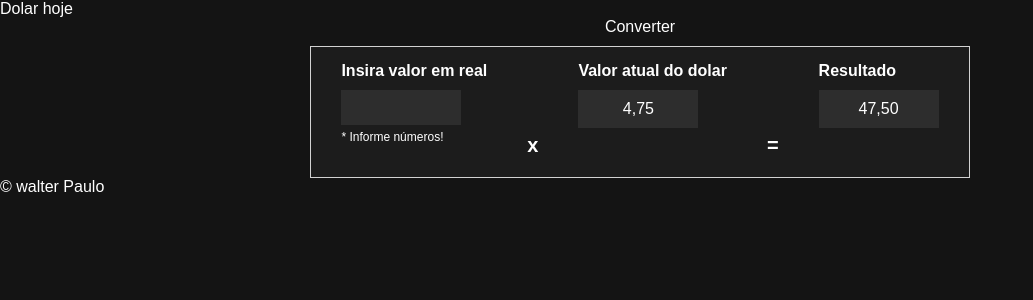
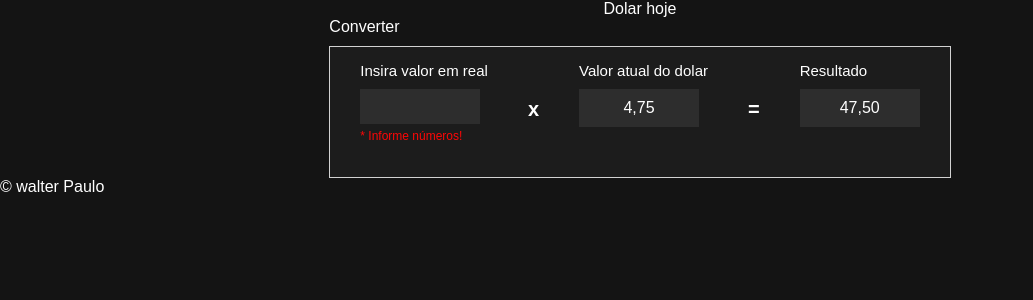
Before and after one commit to walterpaulo/dolar-vitejs, a React (Vite) app: page / in a window 1280 px wide. Shown: the top 300 px of the page, without its empty margins (0-1033 px from the left). Built offline with nearby package versions, Linux system fonts and the light colour scheme.

Commit message:
refactor: code

```diff
--- a/src/components/Text4/style.ts
+++ b/src/components/Text4/style.ts
@@ -1,5 +1,6 @@
 import styled from "styled-components";
 
 export const Container = styled.h4`
-
+    font-size: 15px;
+    font-weight: 400;
 `
--- a/src/page/Convert/style.ts
+++ b/src/page/Convert/style.ts
@@ -4,13 +4,13 @@ import styled from "styled-components";
 export const Container = styled.div`
     display: flex;
     flex-direction: column;
-    align-items: center;
     background-color: #141414;
+    max-width: 800px;
 `
 
 export const BoxConvert = styled.div`
     display: flex;
-    align-items: flex-end;
+    align-items: center;
     height: 100%;
     border: 1px solid var(--color-white-clear);
     background-color: var(--container-bg-primary);
@@ -58,6 +58,8 @@ export const BoxInput = styled.div`
 export const ErrorNumber = styled.div`
     /* display: none; */
     font-size: 12px;
+    color: var(--color-red);
+
     background-color: var(--container-bg-primary);
 
 `
--- a/src/style.ts
+++ b/src/style.ts
@@ -3,4 +3,7 @@ import styled from 'styled-components';
 export const Container = styled.div`
   width: 100vw;
   height: calc(100vh - 388px);
+  display: flex;
+  flex-direction: column;
+  align-items: center;
 `;
--- a/src/styles/global.ts
+++ b/src/styles/global.ts
@@ -18,5 +18,6 @@ export default createGlobalStyle`
         --container-bg-primary: #1C1C1C;
         --color-white: #2D2D2D;
         --color-white-clear: #D2D2D2;
+        --color-red: #fc0707;
     }
 `
```
Also changed, not shown: src/page/Convert/index.tsx (indentation only).
